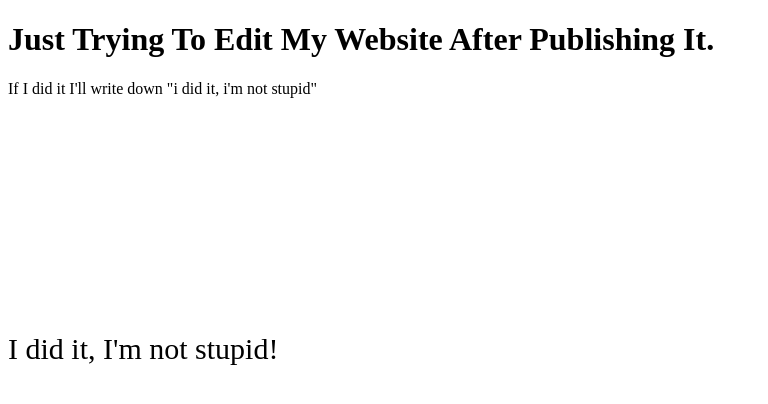
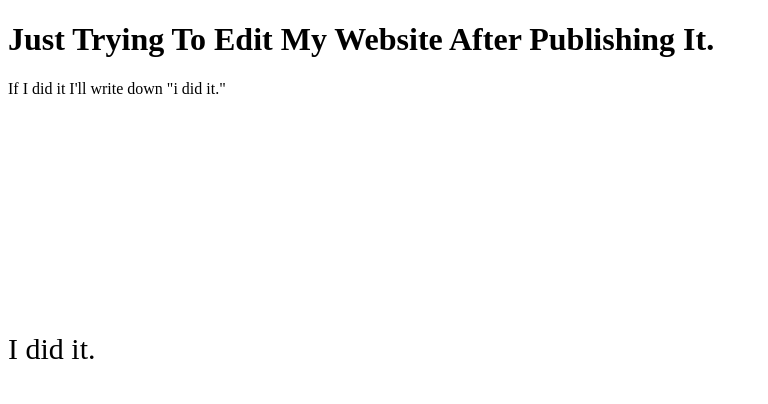
Before and after one commit to Sarah-2005/Cake, a plain HTML site: page index.html in a window 1280 px wide. Shown: the whole page, without its empty margins (0-768 px from the left). Drawn offline with Linux system fonts and the light colour scheme.

Commit message:
Update index.html

```diff
--- a/index.html
+++ b/index.html
@@ -5,9 +5,9 @@
 </head>
 <body>
     <h1>Just Trying To Edit My Website After Publishing It. </h1>
-    <p>If I did it I'll write down "i did it, i'm not stupid"</p>
+    <p>If I did it I'll write down "i did it."</p>
        <p class="yay">
-        I did it, I'm not stupid!
+        I did it.
     </p>
 
   <style>
```
